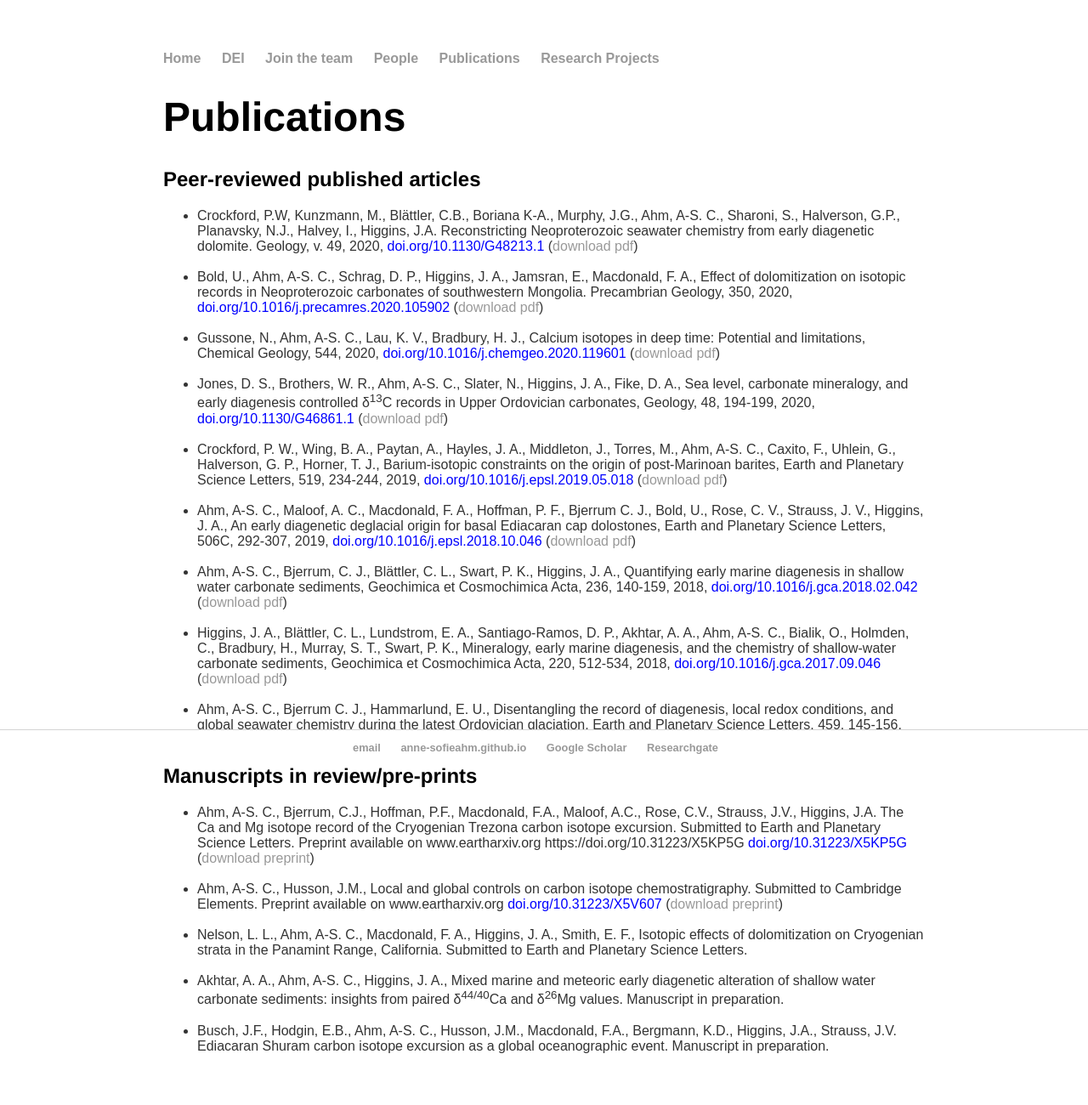
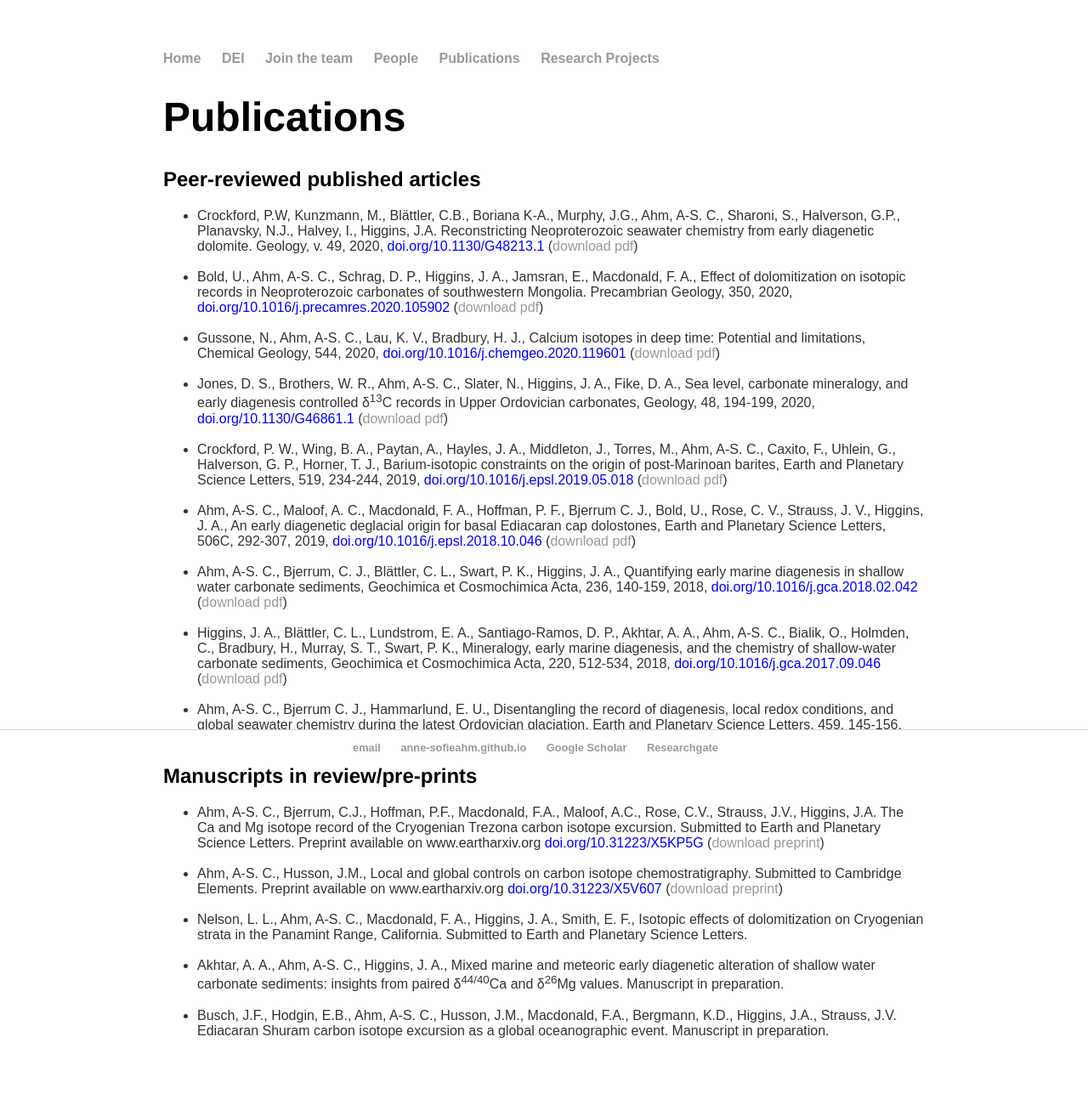
Before and after one commit to Anne-SofieAhm/Anne-SofieAhm.github.io, a Jekyll site: the page built from publications/index.html, in a window 1280 px wide. Shown: the whole page at 85% size. Built offline with Jekyll 4.4.1, drawn with Linux system fonts in a browser that asks for light colours; some of the changed lines change nothing that is shown.

Commit message:
Update index.html

```diff
--- a/publications/index.html
+++ b/publications/index.html
@@ -92,7 +92,7 @@ title: Publications
       Rose, C.V., Strauss, J.V., Higgins, J.A. The Ca and Mg isotope record of the
       Cryogenian Trezona carbon isotope excursion.
       Submitted to Earth and Planetary Science Letters.
-      Preprint available on www.eartharxiv.org https://doi.org/10.31223/X5KP5G
+      Preprint available on www.eartharxiv.org
       <a href="https://doi.org/10.31223/X5KP5G" style="color:blue;">
         doi.org/10.31223/X5KP5G</a>
       (<a href="Trezona_manuscript_EPSL_preprint.pdf">download preprint</a>)
```
